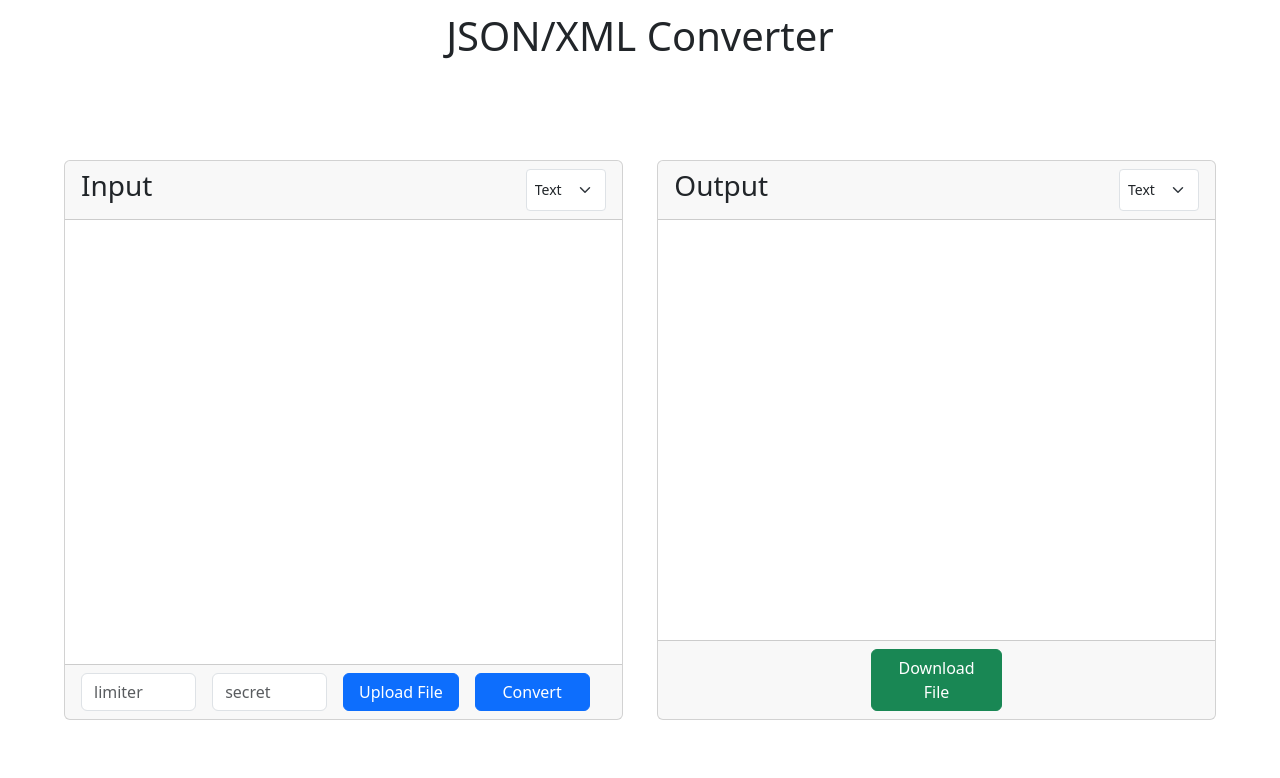
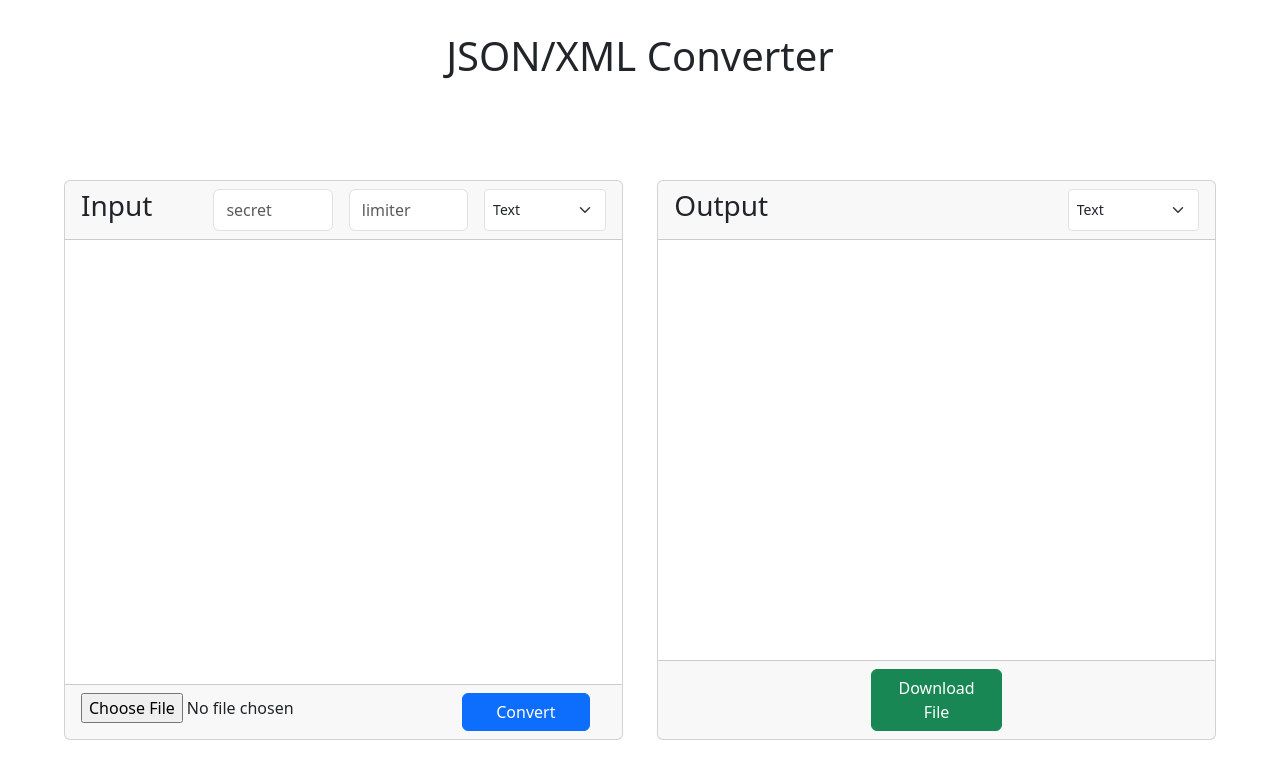
Before and after one commit to enriquegarcia92/Proyecto_ARI, a React (Vite) app in the folder proyecto-ARI-react/: page / in a window 1280 px wide. Shown: the top 778 px of the page. Built offline with nearby package versions, Linux system fonts and the light colour scheme.

Commit message:
Improved UI

```diff
--- a/proyecto-ARI-react/src/App.jsx
+++ b/proyecto-ARI-react/src/App.jsx
@@ -1,16 +1,29 @@
 import "./App.scss";
+import { FileUpload } from "./features/FileUpload";
 
 function App() {
   return (
     <div className="Container">
       <div className="header">
-        <h1>JSON/XML Converter</h1>
+        <h1 className="">JSON/XML Converter</h1>
       </div>
       <div className="converter_section">
         <div className="converter">
           <div className="card">
             <div className="card-header">
-              <h3 className="card-title">Input</h3>
+              <h3 className="card-title me-3">Input</h3>
+              <input
+                type="text"
+                className="form-control me-3"
+                id="secretInput"
+                placeholder="secret"
+              />
+              <input
+                type="text"
+                className="form-control me-3"
+                id="limiterInput"
+                placeholder="limiter"
+              />
               <select
                 className="form-select form-select-sm"
                 aria-label=".form-select-sm example"
@@ -22,23 +35,11 @@ function App() {
                 <option value="3">XML</option>
               </select>
             </div>
-            <div className="card-body"></div>
+            <div className="card-body">
+
+            </div>
             <div className="card-footer">
-              <input
-                type="text"
-                className="form-control me-3"
-                id="limiterInput"
-                placeholder="limiter"
-              />
-              <input
-                type="text"
-                className="form-control me-3"
-                id="secretInput"
-                placeholder="secret"
-              />
-              <button className="btn btn-primary me-3">
-                Upload File
-              </button>
+              <FileUpload />
               <button className="btn btn-primary me-3">Convert</button>
             </div>
           </div>
--- a/proyecto-ARI-react/src/App.scss
+++ b/proyecto-ARI-react/src/App.scss
@@ -4,9 +4,10 @@
   display: flex;
   flex-direction: column;
   justify-content: center;
+  overflow: scroll;
 
   .header {
-    height: 10vh;
+    height: 15vh;
     width: 100%;
     display: flex;
     justify-content: center;
@@ -14,11 +15,11 @@
   }
 
   .converter_section {
-    height: 90vh;
+    height: 85vh;
     width: 100%;
     display: flex;
     justify-content: center;
-    align-items: center;
+    align-items:center;
 
     .converter {
       height: 70vh;
@@ -36,17 +37,26 @@
         flex-direction: row;
         justify-content: space-between;
 
+        .card-title{
+          width: 25%;
+        }
+
         select {
-          width: fit-content;
+          width: 25%;
+        }
+
+        input{
+          width: 25%;
         }
       }
 
       .card-footer {
         display: flex;
         flex-direction: row;
+        justify-content: space-between;
 
         input {
-          width: 25%;
+          width: 75%;
         }
 
         .btn {
@@ -58,6 +68,7 @@
 }
 
 @media only screen and (max-width: 1000px) {
+
   .Container {
     height: 100vh;
     width: 100%;
@@ -67,7 +78,7 @@
     overflow-y: auto;
 
     .header {
-      height: 10vh;
+      height: 20vh;
       width: 100%;
       display: flex;
       justify-content: center;
@@ -82,7 +93,7 @@
       flex-direction: column;
 
       .converter {
-        height: 70vh;
+        height: 90vh;
         width: 90%;
         display: flex;
         flex-direction: column;
--- /dev/null
+++ b/proyecto-ARI-react/src/features/FileUpload.jsx
@@ -0,0 +1,12 @@
+import React from 'react'
+
+export const FileUpload = ({files, setFiles}) => {
+
+    const uploadHandler = () => {
+
+    }
+
+  return (
+    <input type="file"/>
+  )
+}
--- a/proyecto-ARI-react/src/index.scss
+++ b/proyecto-ARI-react/src/index.scss
@@ -0,0 +1,3 @@
+.root{
+    overflow-y: scroll;
+}
```
